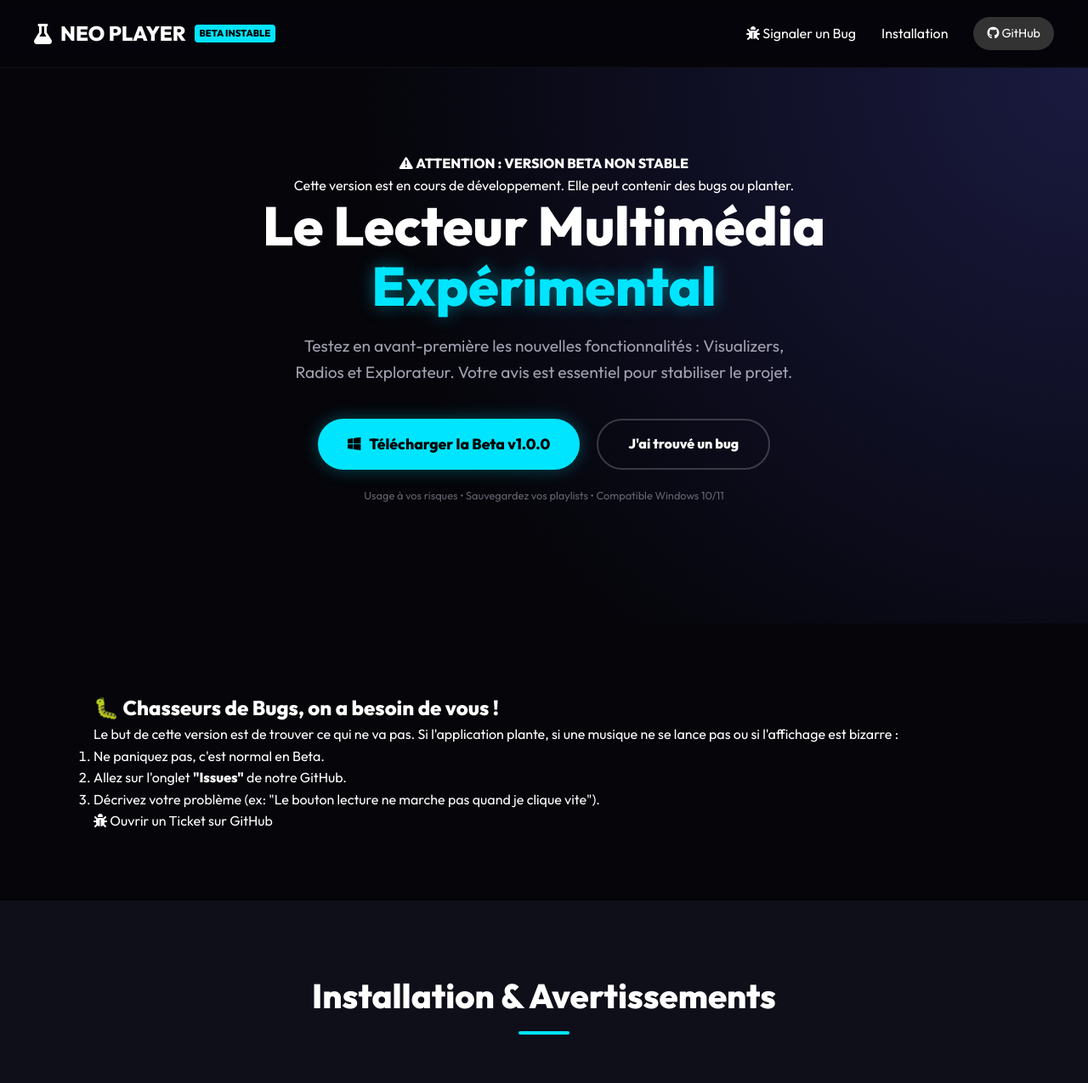
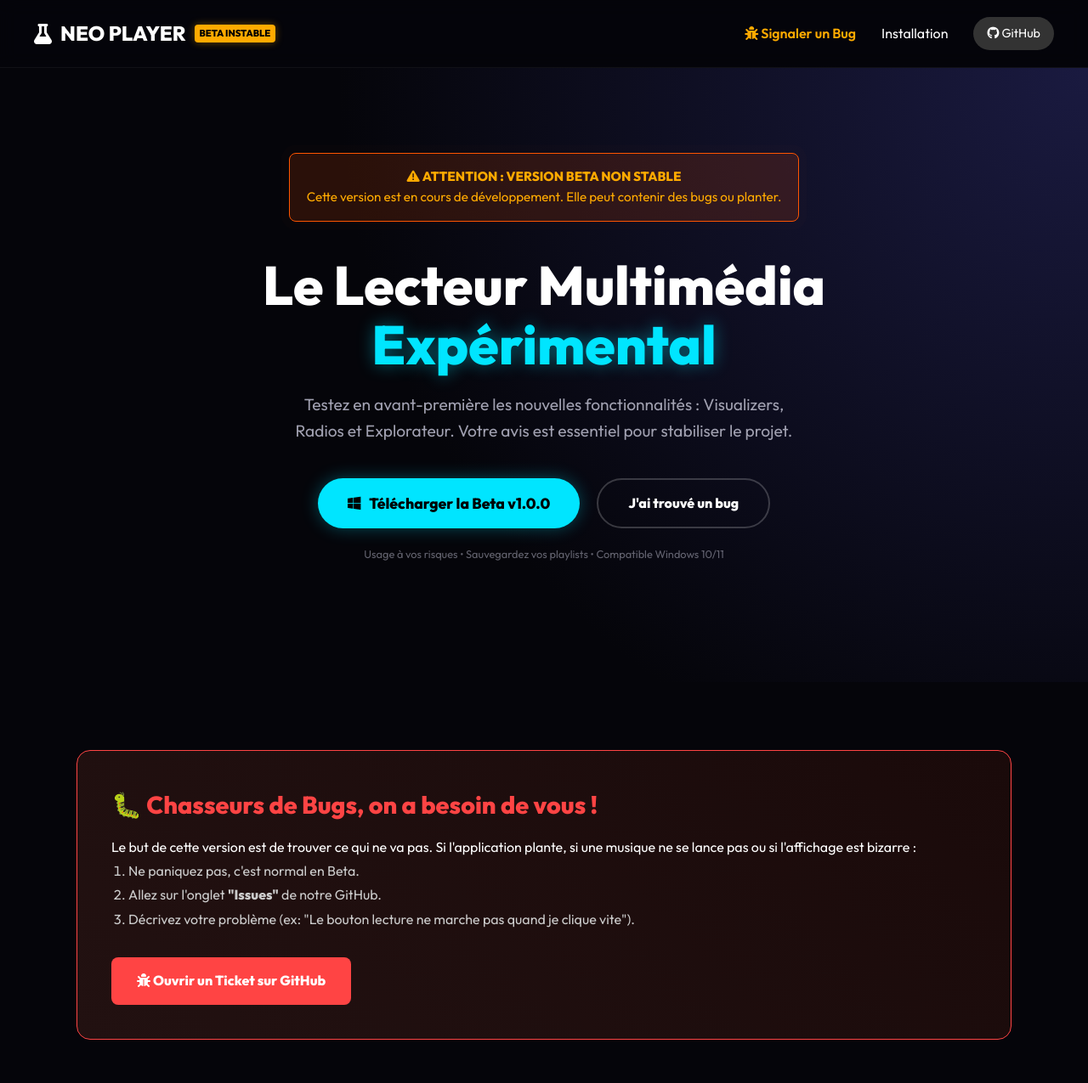
Before and after one commit to Minec13/Neo-Player-Media, an Electron app: page docs/index.html in a window 1280 px wide. Shown: the top 1275 px of the page at 85% size. Drawn offline with Linux system fonts and the light colour scheme.

Commit message:
Update style.css

```diff
--- a/docs/style.css
+++ b/docs/style.css
@@ -110,3 +110,74 @@ footer { padding: 50px 0 20px; background: #020205; border-top: 1px solid rgba(2
     .nav-links { display: none; } /* Pour simplifier sur mobile */
     .steps { flex-direction: column; }
 }
+
+/* --- AJOUTS SPECIAUX BETA --- */
+
+/* Badge nav */
+.badge-warning {
+    background: #ffaa00;
+    color: #000;
+    font-weight: 800;
+    box-shadow: 0 0 10px rgba(255, 170, 0, 0.4);
+}
+
+/* Bandeau d'alerte en haut */
+.beta-alert {
+    background: rgba(255, 85, 0, 0.15);
+    border: 1px solid #ff5500;
+    color: #ffaa00;
+    padding: 15px;
+    border-radius: 8px;
+    margin: 0 auto 40px; /* Centré avec marge en bas */
+    max-width: 600px;
+    text-align: center;
+    font-size: 0.95rem;
+    animation: pulseAlert 2s infinite;
+}
+
+@keyframes pulseAlert {
+    0% { box-shadow: 0 0 0 0 rgba(255, 85, 0, 0.2); }
+    70% { box-shadow: 0 0 0 10px rgba(255, 85, 0, 0); }
+    100% { box-shadow: 0 0 0 0 rgba(255, 85, 0, 0); }
+}
+
+/* Lien Bug dans le menu */
+.bug-link {
+    color: #ffaa00 !important;
+    font-weight: 600;
+}
+.bug-link:hover {
+    text-shadow: 0 0 8px #ffaa00;
+}
+
+/* Section Signalement de Bug */
+.bug-container {
+    background: linear-gradient(45deg, #221111, #1a0a0a);
+    border: 1px solid #ff4444;
+    padding: 40px;
+    border-radius: 16px;
+    display: flex;
+    align-items: center;
+    justify-content: space-between;
+    gap: 30px;
+    flex-wrap: wrap;
+}
+
+.bug-text h2 { color: #ff4444; margin-bottom: 15px; font-size: 1.8rem; }
+.bug-text ol { margin-left: 20px; color: #ccc; line-height: 1.8; }
+
+.btn-bug {
+    background: #ff4444;
+    color: white;
+    padding: 15px 30px;
+    border-radius: 8px;
+    font-weight: 700;
+    text-decoration: none;
+    transition: 0.3s;
+    display: inline-block;
+    white-space: nowrap;
+}
+.btn-bug:hover {
+    background: #ff2222;
+    transform: scale(1.05);
+    box-shadow: 0 0 20px rgba(255, 68, 68, 0.4);
```
